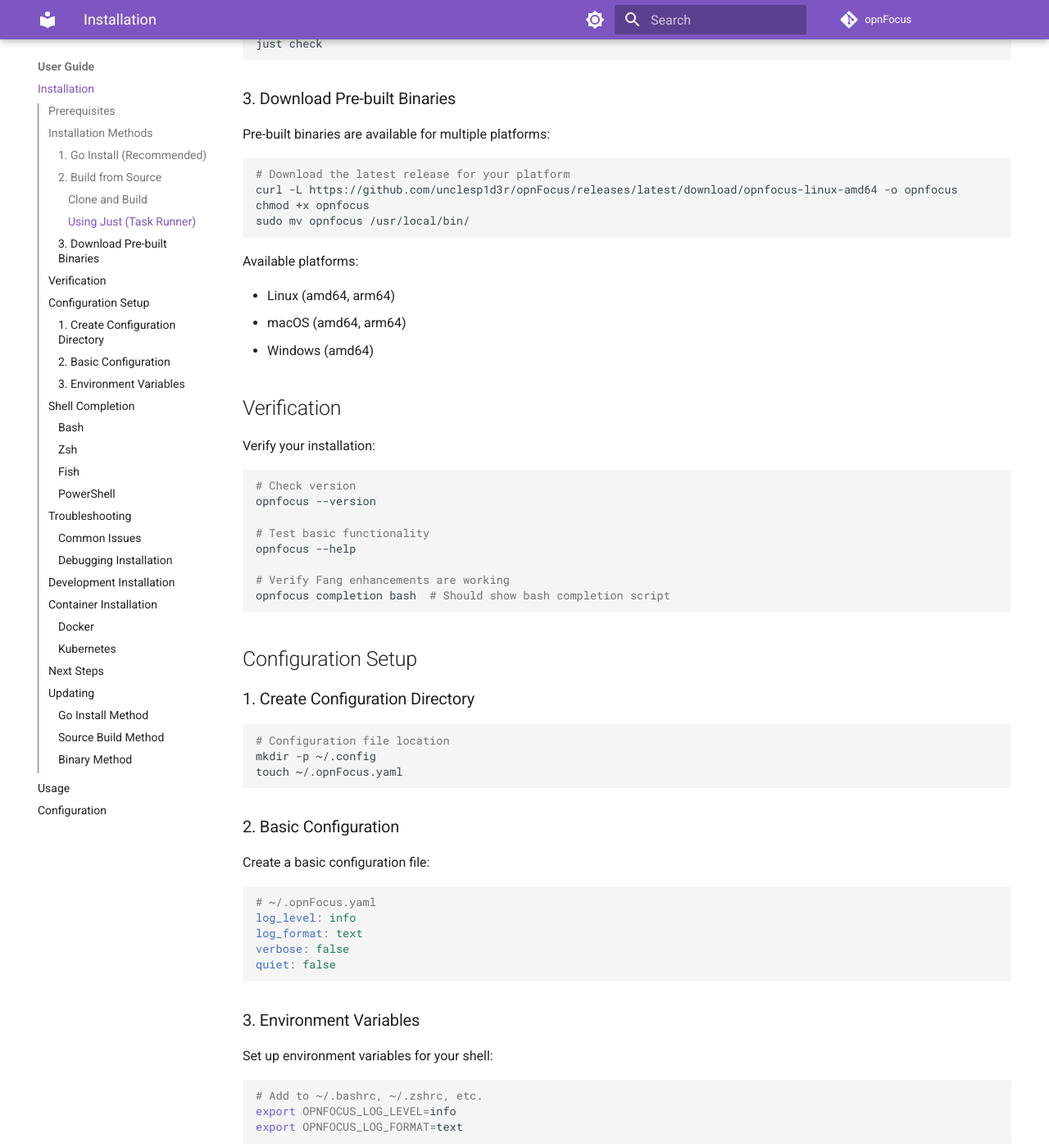
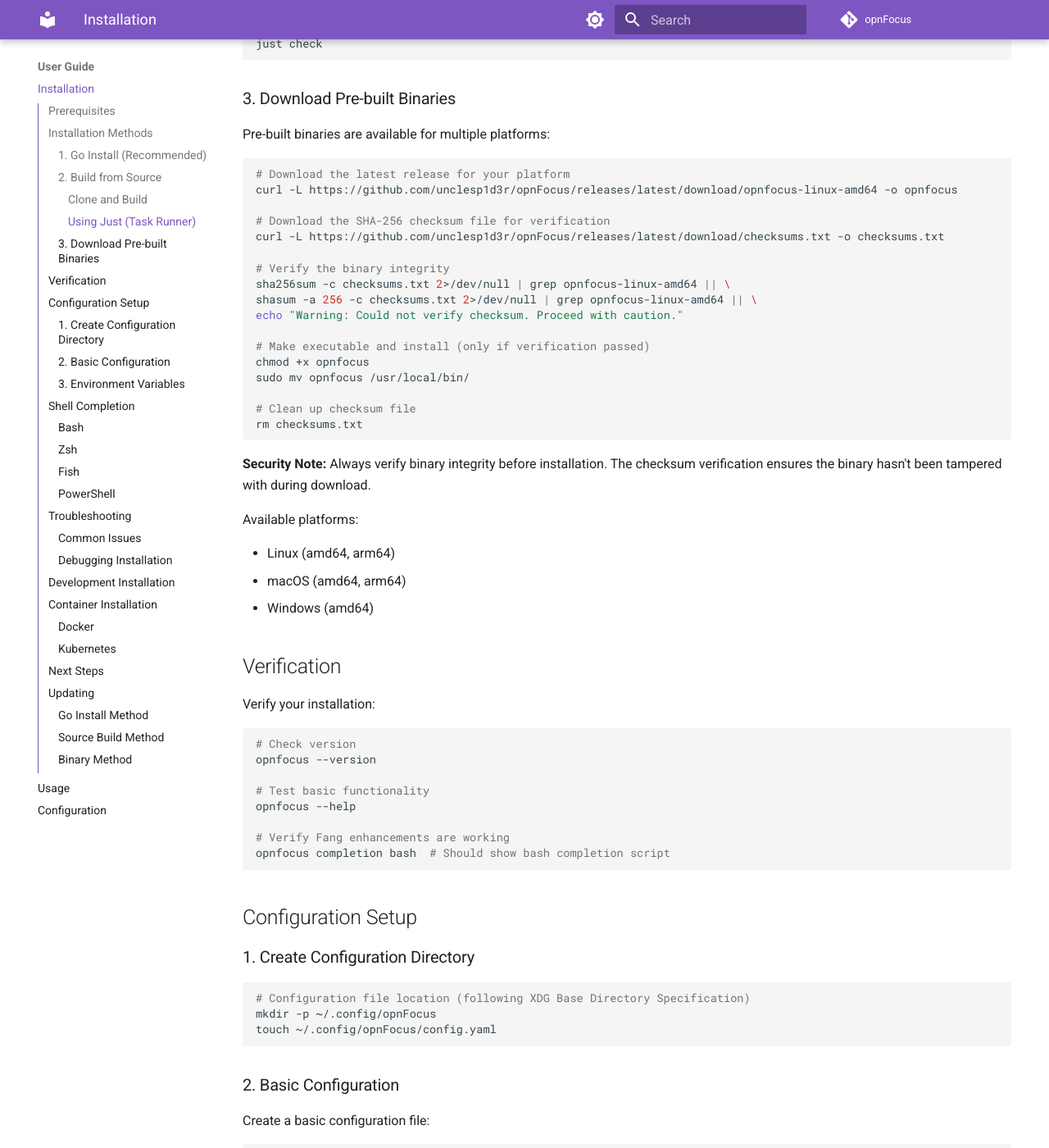
Before and after one commit to EvilBit-Labs/opnDossier, an MkDocs documentation site: the page built from docs/user-guide/installation.md, in a window 1280 px wide and 1400 px high, scrolled down 1365 px. Shown: the whole window at 82% size. Built offline with MkDocs 1.6.1 and Material for MkDocs 9.7.7, drawn with Linux system fonts in a browser that asks for light colours; comment, search, counter and statistics services are not loaded; the version menu is left out; some of the changed text lies outside the part shown.

Commit message:
feat(config): enhance configuration management and error handling
- Updated `initConfig` function to return errors for failed config file reads, improving error handling.
- Added logging for successful config loading and handling of missing config files.
- Revised documentation to reflect changes in configuration command flags and examples.

Tested with `just test` and `just ci-check`, all checks passed successfully.

````diff
--- a/docs/user-guide/installation.md
+++ b/docs/user-guide/installation.md
@@ -67,9 +67,24 @@
 ```bash
 # Download the latest release for your platform
 curl -L https://github.com/unclesp1d3r/opnFocus/releases/latest/download/opnfocus-linux-amd64 -o opnfocus
+
+# Download the SHA-256 checksum file for verification
+curl -L https://github.com/unclesp1d3r/opnFocus/releases/latest/download/checksums.txt -o checksums.txt
+
+# Verify the binary integrity
+sha256sum -c checksums.txt 2>/dev/null | grep opnfocus-linux-amd64 || \
+shasum -a 256 -c checksums.txt 2>/dev/null | grep opnfocus-linux-amd64 || \
+echo "Warning: Could not verify checksum. Proceed with caution."
+
+# Make executable and install (only if verification passed)
 chmod +x opnfocus
 sudo mv opnfocus /usr/local/bin/
+
+# Clean up checksum file
+rm checksums.txt
 ```
+
+**Security Note:** Always verify binary integrity before installation. The checksum verification ensures the binary hasn't been tampered with during download.
 
 Available platforms:
 
@@ -97,9 +112,9 @@
 ### 1. Create Configuration Directory
 
 ```bash
-# Configuration file location
-mkdir -p ~/.config
-touch ~/.opnFocus.yaml
+# Configuration file location (following XDG Base Directory Specification)
+mkdir -p ~/.config/opnFocus
+touch ~/.config/opnFocus/config.yaml
 ```
 
 ### 2. Basic Configuration
@@ -107,7 +122,7 @@
 Create a basic configuration file:
 
 ```yaml
-# ~/.opnFocus.yaml
+# ~/.config/opnFocus/config.yaml
 log_level: info
 log_format: text
 verbose: false
@@ -187,7 +202,7 @@
 
    ```bash
    # Verify config file location
-   ls -la ~/.opnFocus.yaml
+   ls -la ~/.config/opnFocus/config.yaml
 
    # Use custom config location
    opnfocus --config /path/to/config.yaml convert config.xml
````
Also changed, not shown: AGENTS.md (+22 -2 lines), docs/dev-guide/api.md (+12 -5 lines), docs/dev-guide/contributing.md (+3 -6 lines), docs/user-guide/configuration.md (+11 -3 lines), 3 other files.
